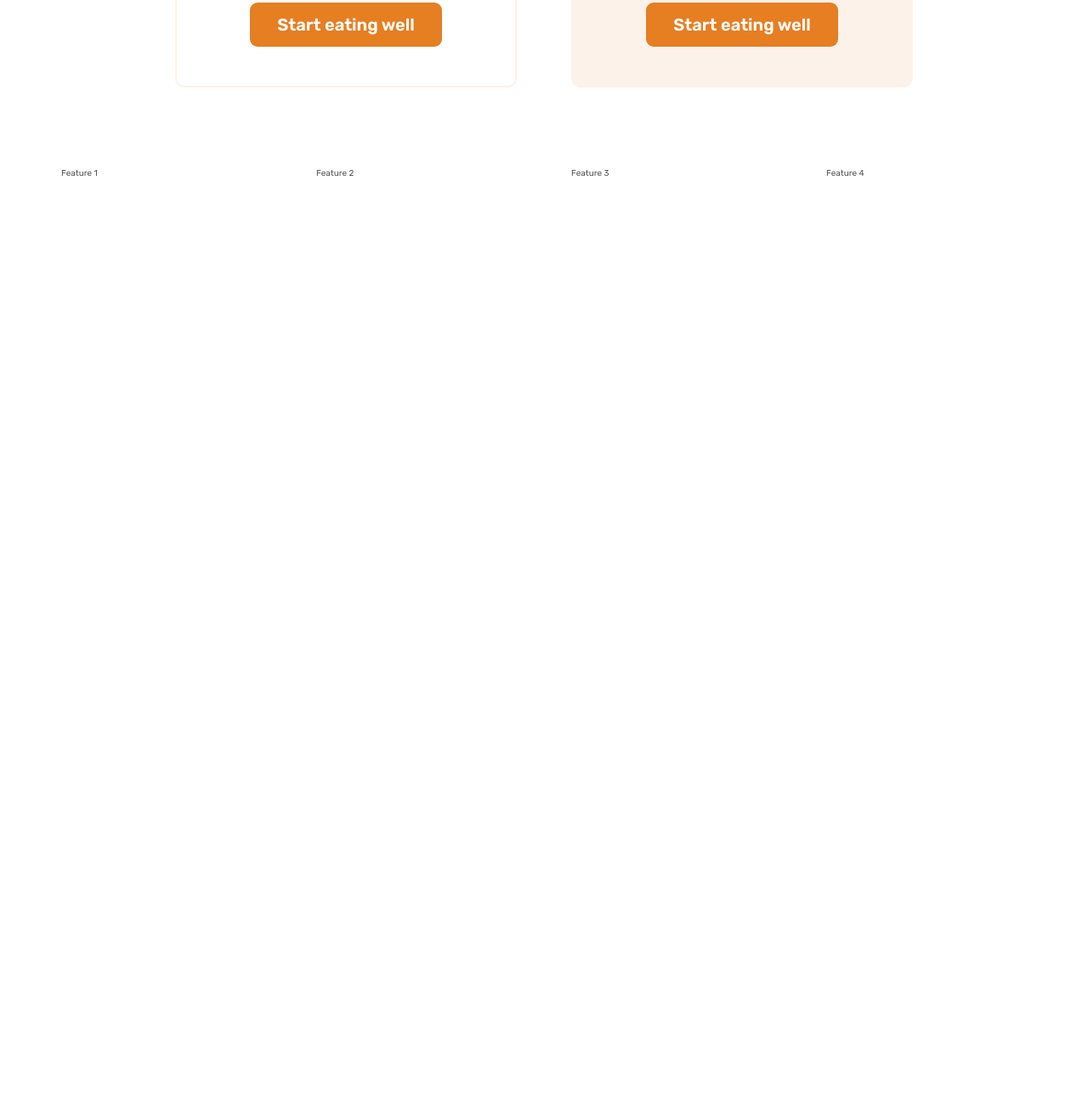
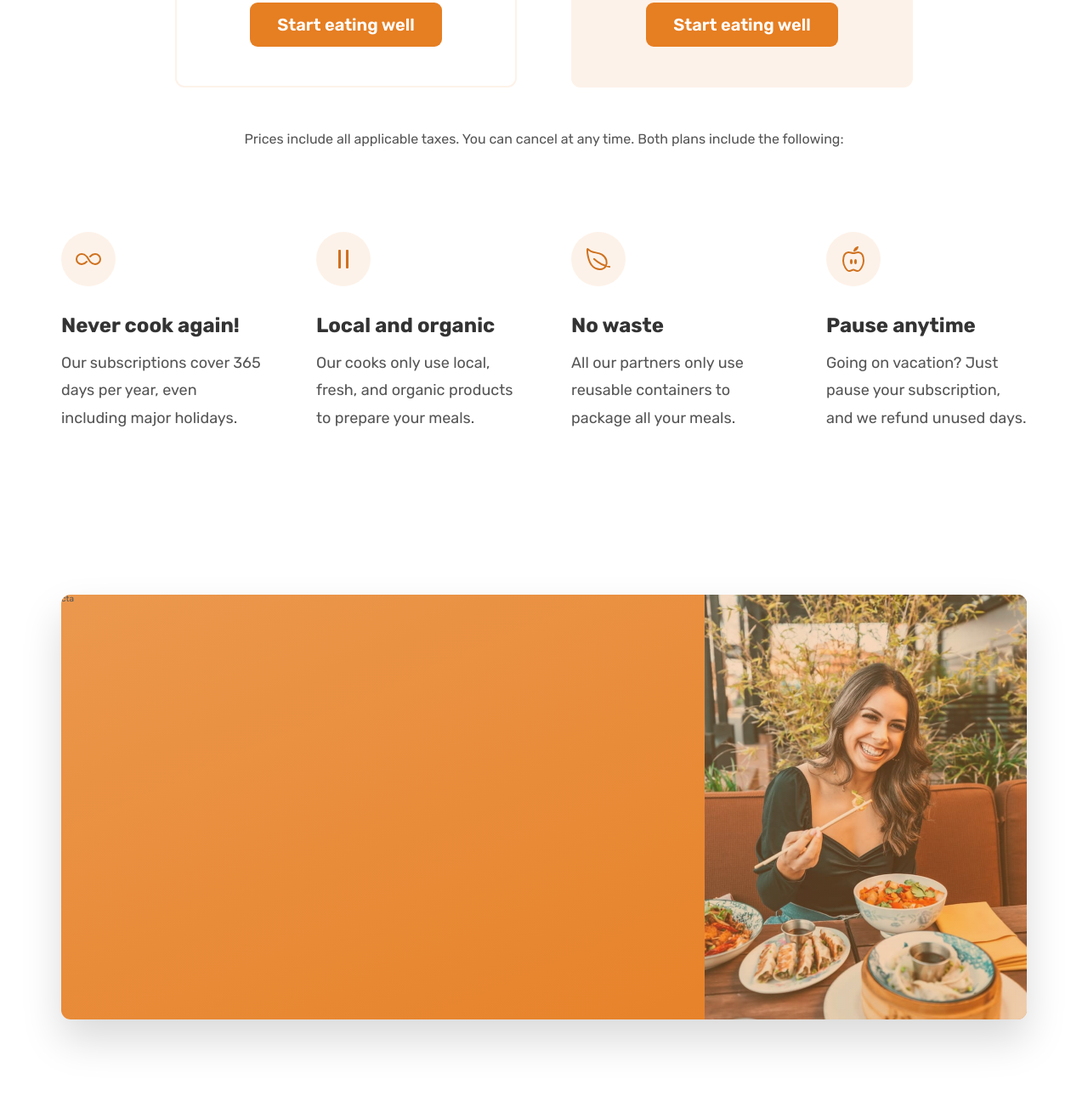
Before and after one commit to wannacry3030/Omnifood, a plain HTML site: page index.html in a window 1280 px wide. Shown: the part 5177-6473 px from the top of the page at 85% size. Before the commit the page ends 5482 px from the top, so only its background shows below. Drawn offline with nearby package versions, Linux system fonts and the light colour scheme.

Commit message:
created a CTA section

```diff
--- a/css/general.css
+++ b/css/general.css
@@ -34,6 +34,7 @@ paragraph default: 1.6
 #333
 
 --- 05 shadows:
+ box-shadow: 0 2.4rem 4.8rem rgba(0, 0, 0, 0.075);
 
 --- 06 BORDER-RADIUS
 default: 9px
--- a/css/style.css
+++ b/css/style.css
@@ -375,3 +375,56 @@ strong {
   text-align: center;
   margin-top: 4.8rem;
 }
+.plan-details {
+  font-size: 1.6rem;
+  line-height: 1.6;
+  text-align: center;
+}
+.feature-icon {
+  color: #cf711f;
+  height: 3.2rem;
+  width: 3.2rem;
+  background-color: #fdf2e9;
+  margin-bottom: 3.2rem;
+  padding: 1.6rem;
+  border-radius: 50%;
+}
+.feature-title {
+  font-size: 2.4rem;
+  color: #333;
+  font-weight: 700;
+  margin-bottom: 1.6rem;
+}
+.feature-text {
+  font-size: 1.8rem;
+  line-height: 1.8;
+}
+/* ************* */
+/* CTA SECTION*/
+/* ************* */
+.section-cta {
+  padding: 9.6rem 0;
+}
+.cta {
+  display: grid;
+  grid-template-columns: 2fr 1fr;
+  /* background-color: #e67e22; */
+  box-shadow: 0 2.4rem 4.8rem rgba(0, 0, 0, 0.15);
+  background-image: linear-gradient(to right bottom, #eb984e, #e67e22);
+  overflow: hidden;
+  /* temporary */
+  height: 50rem;
+  border-radius: 11px;
+}
+.cta-text-box {
+}
+.cta-img-box {
+  background-image: linear-gradient(
+      to right bottom,
+      rgba(235, 151, 78, 0.35),
+      rgba(230, 125, 34, 0.35)
+    ),
+    url("../img/eating.jpg");
+  background-size: cover;
+  background-position: center;
+}
--- a/index.html
+++ b/index.html
@@ -447,7 +447,7 @@
           </h2>
         </div>
 
-        <div class="container grid grid--2-cols">
+        <div class="container grid grid--2-cols margin-bottom-md">
           <div class="pricing-plan pricing-plan--starter">
             <header class="plan-header">
               <p class="plan-name">Starter</p>
@@ -506,11 +506,62 @@
           </div>
         </div>
 
+        <div class="container grid">
+          <aside class="plan-details">
+            Prices include all applicable taxes. You can cancel at any time.
+            Both plans include the following:
+          </aside>
+        </div>
+
         <div class="container grid grid--4-cols">
-          <div class="feature">Feature 1</div>
-          <div class="feature">Feature 2</div>
-          <div class="feature">Feature 3</div>
-          <div class="feature">Feature 4</div>
+          <div class="feature">
+            <ion-icon class="feature-icon" name="infinite-outline"></ion-icon>
+            <p class="feature-title">Never cook again!</p>
+            <p class="feature-text">
+              Our subscriptions cover 365 days per year, even including major
+              holidays.
+            </p>
+          </div>
+
+          <div class="feature">
+            <ion-icon class="feature-icon" name="pause-outline"></ion-icon>
+            <p class="feature-title">Local and organic</p>
+            <p class="feature-text">
+              Our cooks only use local, fresh, and organic products to prepare
+              your meals.
+            </p>
+          </div>
+
+          <div class="feature">
+            <ion-icon class="feature-icon" name="leaf-outline"></ion-icon>
+            <p class="feature-title">No waste</p>
+            <p class="feature-text">
+              All our partners only use reusable containers to package all your
+              meals.
+            </p>
+          </div>
+
+          <div class="feature">
+            <ion-icon class="feature-icon" name="nutrition-outline"></ion-icon>
+            <p class="feature-title">Pause anytime</p>
+            <p class="feature-text">
+              Going on vacation? Just pause your subscription, and we refund
+              unused days.
+            </p>
+          </div>
+        </div>
+      </section>
+
+      <section class="section-cta">
+        <div class="container">
+          <div class="cta">
+            <div class="cta-text-box">cta</div>
+            <div
+              class="cta-img-box"
+              role="img"
+              aria-label="woman enjoying food"
+            ></div>
+          </div>
         </div>
       </section>
     </main>
```
Also changed, not shown: 1 other file.
